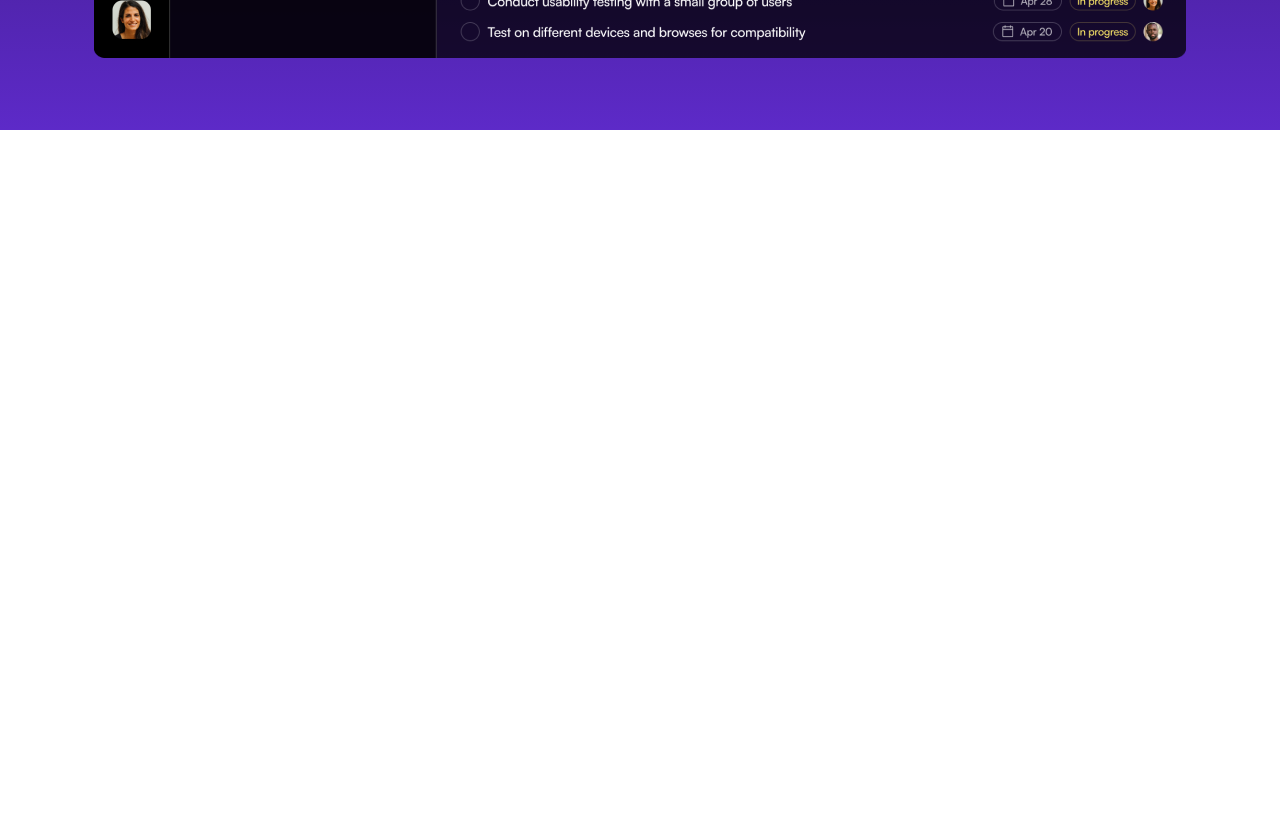
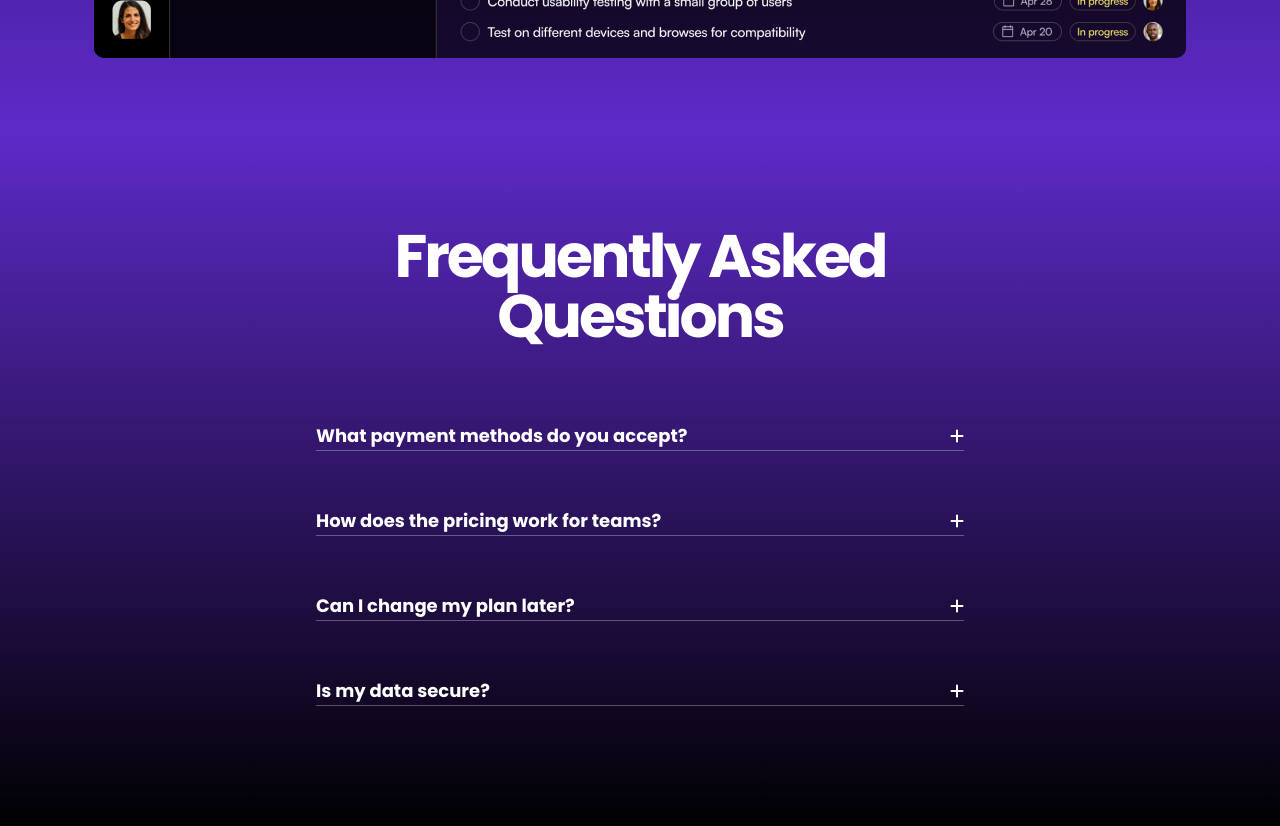
Before and after one commit to BigBr41n/SAAS-landing-page, a SvelteKit app: page / in a window 1280 px wide. Shown: the part 2720-3546 px from the top of the page. Before the commit the page ends 2850 px from the top, so only its background shows below. Built offline with nearby package versions, Linux system fonts and the light colour scheme.

Commit message:
FaQs section

```diff
--- /dev/null
+++ b/src/components/FAQs.svelte
@@ -0,0 +1,68 @@
+<script lang="ts">
+	let items = [
+		{
+			question: 'What payment methods do you accept?',
+			answer:
+				'Lorem ipsum dolor sit amet, consectetur adipiscing elit. Donec et nunc id diam suscipit maximus. Sed nec libero vel mi facilisis sagittis.',
+			isOpen: false
+		},
+		{
+			question: 'How does the pricing work for teams?',
+			answer:
+				'Lorem ipsum dolor sit amet, consectetur adipiscing elit. Donec et nunc id diam suscipit maximus. Sed nec libero vel mi facilisis sagittis.',
+			isOpen: false
+		},
+		{
+			question: 'Can I change my plan later?',
+			answer:
+				'Lorem ipsum dolor sit amet, consectetur adipiscing elit. Donec et nunc id diam suscipit maximus. Sed nec libero vel mi facilisis sagittis.',
+			isOpen: false
+		},
+		{
+			question: 'Is my data secure?',
+			answer:
+				'Lorem ipsum dolor sit amet, consectetur adipiscing elit. Donec et nunc id diam suscipit maximus. Sed nec libero vel mi facilisis sagittis.',
+			isOpen: false
+		}
+	];
+
+	const toggleAnswer = (index: number) => {
+		items = items.map((item, i) => {
+			if (i === index) {
+				item.isOpen = !item.isOpen;
+			} else {
+				item.isOpen = false;
+			}
+			return item;
+		});
+	};
+</script>
+
+<div class="bg-black bg-gradient-to-b from-[#5D2AC8] to-black px-5 py-[72px] text-white sm:py-24">
+	<div class="container">
+		<h2
+			class="mx-auto text-center text-5xl font-bold tracking-tighter sm:max-w-[648px] sm:text-6xl"
+		>
+			Frequently Asked Questions
+		</h2>
+		<div class="mx-auto mt-12 max-w-[648px]">
+			{#each items as item, index}
+				<div class="py-7">
+					<button
+						type="button"
+						class="flex w-full cursor-pointer items-center border-b border-white/30 text-left"
+						on:click={() => toggleAnswer(index)}
+						on:keydown={(e) => (e.key === 'Enter' || e.key === ' ') && toggleAnswer(index)}
+						aria-expanded={item.isOpen}
+					>
+						<span class="flex-1 text-lg font-bold">{item.question}</span>
+						<i class={item.isOpen ? 'fa-solid fa-minus' : 'fa-solid fa-plus '}></i>
+					</button>
+					<div class={item.isOpen ? 'mt-4 flex' : 'mt-2 hidden'}>
+						{item.answer}
+					</div>
+				</div>
+			{/each}
+		</div>
+	</div>
+</div>
--- a/src/components/ProductShowCase.svelte
+++ b/src/components/ProductShowCase.svelte
@@ -1,7 +1,7 @@
 <script>
 </script>
 
-<div class="bg-black bg-gradient-to-b from-black to-[#5D2AC8] py-[72px] text-white">
+<div class="bg-black bg-gradient-to-b from-black to-[#5D2AC8] px-4 py-[72px] text-white">
 	<div class="container">
 		<h2 class="text-center text-5xl font-bold tracking-tighter sm:text-6xl">Intuitive interface</h2>
 		<div class="mx-auto max-w-xl">
--- a/src/routes/+page.svelte
+++ b/src/routes/+page.svelte
@@ -1,4 +1,5 @@
 <script lang="ts">
+	import FaQs from '../components/FAQs.svelte';
 	import Features from '../components/Features.svelte';
 	import Hero from '../components/Hero.svelte';
 	import LogoTicker from '../components/LogoTicker.svelte';
@@ -9,3 +10,4 @@
 <LogoTicker />
 <Features />
 <ProductShowCase />
+<FaQs />
```
